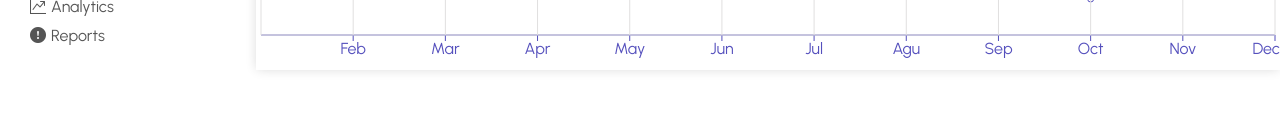
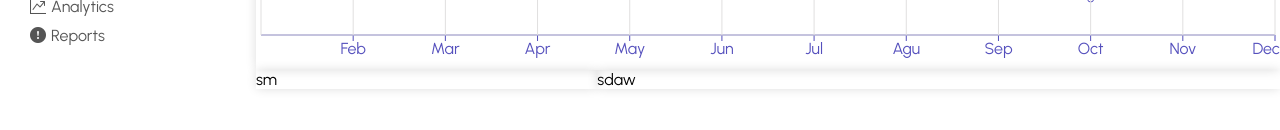
Before and after one commit to ginebras/react-dashboard, a React (Create React App) app: page / in a window 1280 px wide. Shown: the part 534-664 px from the top of the page. Built offline with nearby package versions, Linux system fonts and the light colour scheme.

Commit message:
4 files modified, 2 added

```diff
--- a/src/components/WidgetLg/WidgetLg.css
+++ b/src/components/WidgetLg/WidgetLg.css
@@ -0,0 +1,5 @@
+.widgetLg {
+  flex: 2;
+  -webkit-box-shadow: 0px 0px 11px -1px rgba(0, 0, 0, 0.16);
+  box-shadow: 0px 0px 11px -1px rgba(0, 0, 0, 0.16);
+}
--- /dev/null
+++ b/src/components/WidgetLg/WidgetLg.jsx
@@ -0,0 +1,10 @@
+import React from 'react';
+import './WidgetLg.css';
+
+export default function WidgetLg() {
+  return (
+    <div className="widgetLg">
+      <p className="wid">sdaw</p>
+    </div>
+  );
+}
--- a/src/components/WidgetSm/WidgetSm.css
+++ b/src/components/WidgetSm/WidgetSm.css
@@ -0,0 +1,5 @@
+.widgetSm {
+  flex: 1;
+  -webkit-box-shadow: 0px 0px 11px -1px rgba(0, 0, 0, 0.16);
+  box-shadow: 0px 0px 11px -1px rgba(0, 0, 0, 0.16);
+}
--- /dev/null
+++ b/src/components/WidgetSm/WidgetSm.jsx
@@ -0,0 +1,10 @@
+import React from 'react';
+import './WidgetSm.css';
+
+export default function WidgetSm() {
+  return (
+    <div className="widgetSm">
+      <p className="class">sm</p>
+    </div>
+  );
+}
--- a/src/pages/Home/Home.css
+++ b/src/pages/Home/Home.css
@@ -1,3 +1,7 @@
 .home {
   flex: 4;
 }
+
+.widgetContainer {
+  display: flex;
+}
--- a/src/pages/Home/Home.jsx
+++ b/src/pages/Home/Home.jsx
@@ -3,6 +3,8 @@ import React from 'react';
 import FeaturedInfo from '../../components/FeaturedInfo/FeaturedInfo';
 import Chart from '../../components/Chart/Chart';
 import { userData } from '../../dummyData';
+import WidgetLg from '../../components/WidgetLg/WidgetLg';
+import WidgetSm from '../../components/WidgetSm/WidgetSm';
 
 import './Home.css';
 
@@ -16,6 +18,11 @@ export default function Home() {
         useData={userData}
         title="Users Analytics"
       />
+
+      <div className="widgetContainer">
+        <WidgetSm />
+        <WidgetLg />
+      </div>
     </div>
   );
 }
```
